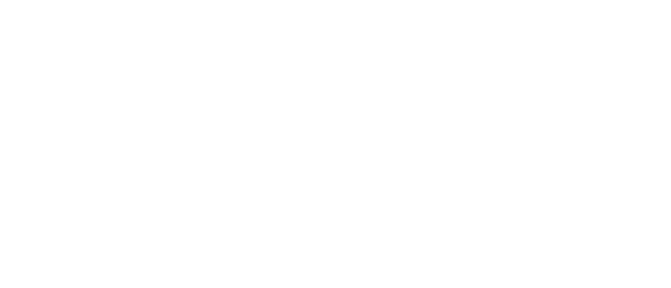
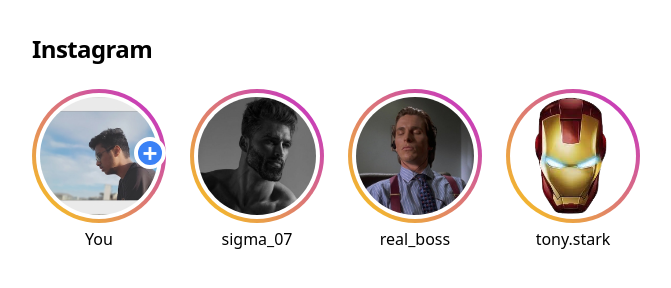
Before and after one commit to mohitjaiswal28/Instagram-Stories-Clone-Using-TailwindCSS-Responsive, a website built with Vite: page index.html in a window 1280 px wide. Shown: the whole page, without its empty margins (304-975 px from the left). Built offline with nearby package versions, Linux system fonts and the light colour scheme.

Commit message:
Completed

```diff
--- a/index.html
+++ b/index.html
@@ -9,6 +9,53 @@
     <link rel="shortcut icon" href="./Assets/Favicon.ico" type="image/x-icon">
 </head>
 <body>
+    <div class="max-w-2xl mx-auto p-8">
+        <h1 class="text-2xl sm:leading-snug font-semibold tracking-tight text-black">Instagram</h1>
 
+        <!-- Stories -->
+
+        <ul class="mt-6 flex space-x-6">
+
+            <li class="flex flex-col items-center space-y-1">
+                <div class="relative bg-gradient-to-tr from-yellow-400 to-fuchsia-600 p-1 rounded-full">
+                <a class="block bg-white p-1 rounded-full" ahref="#">
+                    <img class="w-60 rounded-full" src="./Assets/Me.png" alt="Story-1">
+                </a>
+                <button class="create-story">+</button>
+                </div>
+                <a href="#">You</a>
+            </li>
+
+            <li class="flex flex-col items-center space-y-1">
+                <div class="bg-gradient-to-tr from-yellow-400 to-fuchsia-600 p-1 rounded-full">
+                <a class="block bg-white p-1 rounded-full" href="#">
+                    <img class="w-60 rounded-full" src="./Assets/Sigma-1.jpg" alt="Story-2">
+                </a>
+                </div>
+                <a href="#">sigma_07</a>
+            </li>
+
+            <li class="flex flex-col items-center space-y-1">
+                <div class="bg-gradient-to-tr from-yellow-400 to-fuchsia-600 p-1 rounded-full">
+                <a class="block bg-white p-1 rounded-full" href="#">
+                    <img class="w-60 rounded-full" src="./Assets/Sigma-2.jpg" alt="Story-3">
+                </a>
+                </div>
+                <a href="#">real_boss</a>
+            </li>
+
+            <li class="flex flex-col items-center space-y-1">
+                <div class="bg-gradient-to-tr from-yellow-400 to-fuchsia-600 p-1 rounded-full">
+                <a class="block bg-white p-1 rounded-full" href="#">
+                    <img class="w-60 rounded-full" src="./Assets/IronMan.png" alt="Story-4">
+                </a>
+                </div>
+                <a href="#">tony.stark</a>
+            </li>
+
+        </ul>
+
+
+    </div>
 </body>
 </html>
--- a/style.css
+++ b/style.css
@@ -2,3 +2,9 @@
 @tailwind base;
 @tailwind components;
 @tailwind utilities;
+
+@layer components {
+    .create-story {
+        @apply absolute top-12 right-0 bg-blue-500 h-8 w-8 rounded-full text-white text-2xl font-semibold border-4 border-white flex justify-center items-center font-mono
+    }
+}
--- a/tailwind.config.js
+++ b/tailwind.config.js
@@ -1,8 +1,15 @@
 /** @type {import('tailwindcss').Config} */
+
+const colors = require('tailwindcss/colors');
+
 module.exports = {
   content: ["*"],
   theme: {
-    extend: {},
+    extend: {
+      colors: {
+        fuchsia: colors.fuchsia,
+      },
+    },
   },
   plugins: [],
 }
```
Also changed, not shown: Assets/IronMan.png (added), Assets/Me.png (added), Assets/Sigma-1.jpg (added), Assets/Sigma-2.jpg (added), README.md.
